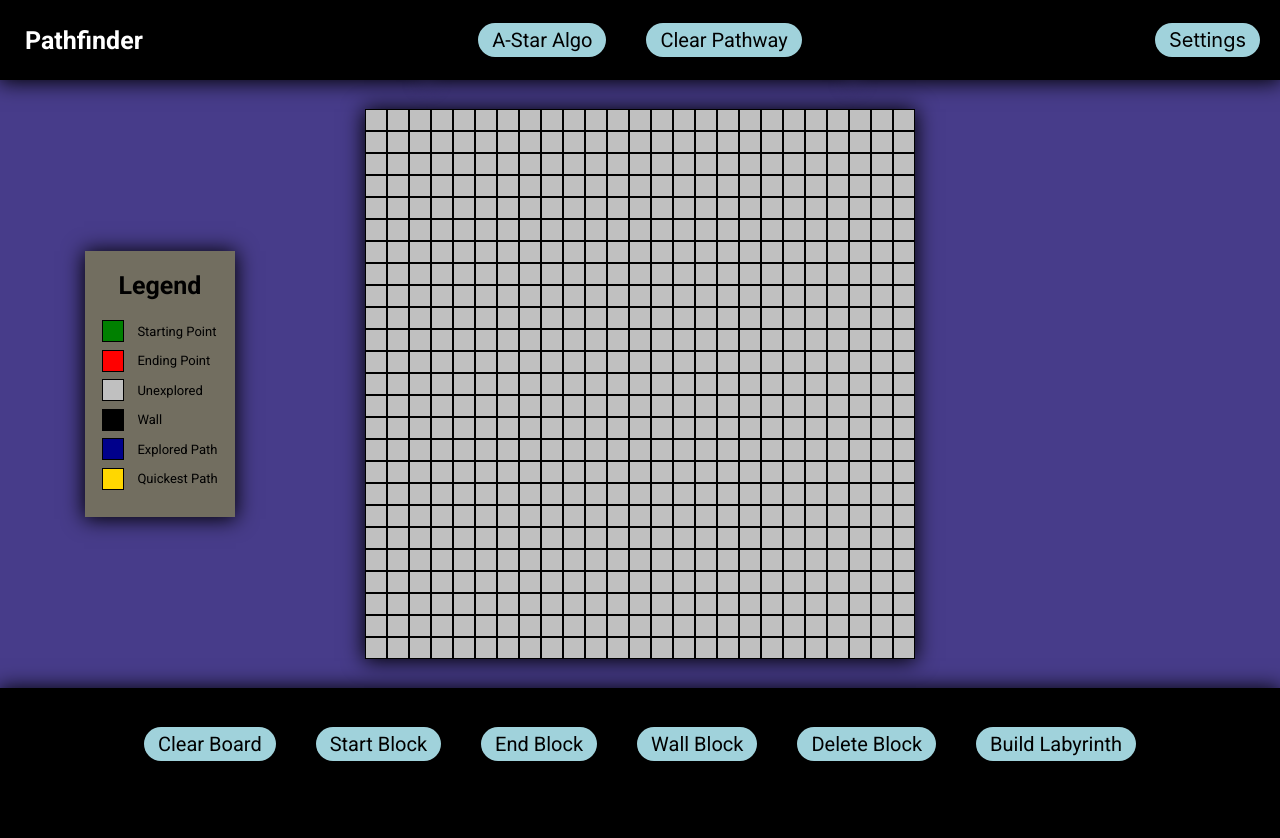
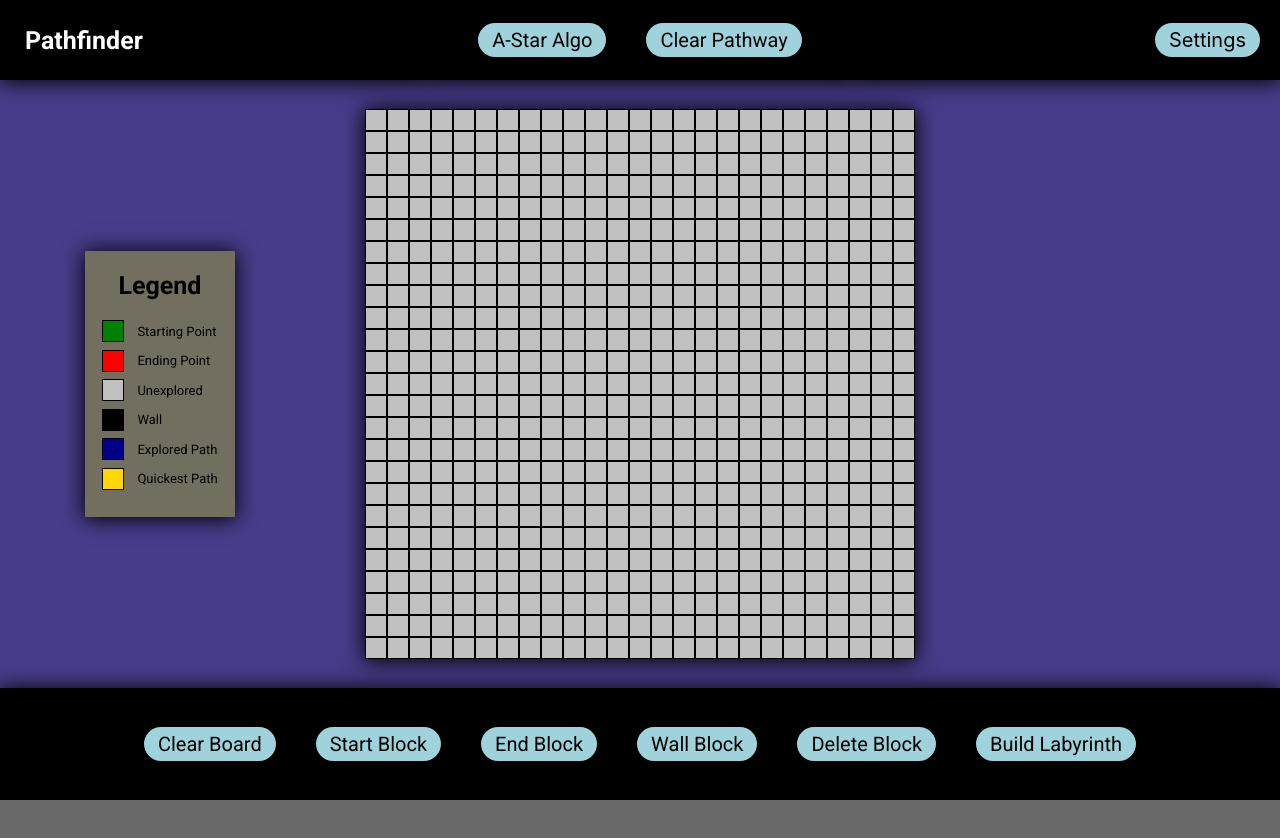
Before and after one commit to kcharles2013/Pathfinder, a React (Create React App) app: page / in a window 1280 px wide. Shown: the top 838 px of the page. After the commit the page ends 800 px from the top, so only its background shows below. Built offline with nearby package versions, Linux system fonts and the light colour scheme.

Commit message:
debugging

```diff
--- a/src/App.js
+++ b/src/App.js
@@ -17,7 +17,7 @@ function App() {
         <Grid />
         <Footer />
         {/*<Settings />*/}
-        <BrowserHandler />
+        {/*<BrowserHandler />*/}
     </div>
   );
 }
--- a/src/components/Footer.css
+++ b/src/components/Footer.css
@@ -24,7 +24,7 @@
 }
 
 .safari-mobile-browser{
-    padding-bottom: 100px;
+    /*padding-bottom: 100px;*/
     /*background-color: green;*/
 }
 
```
